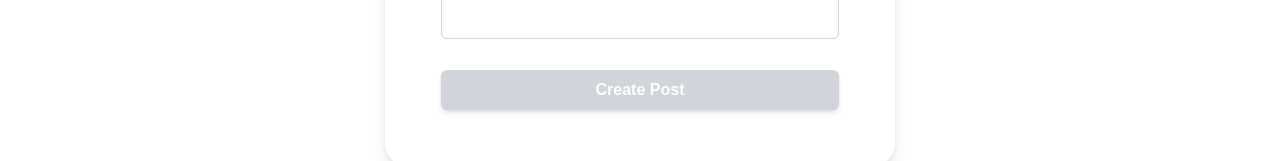
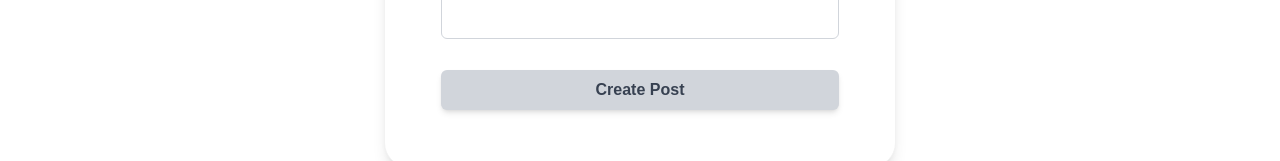
Before and after one commit to wwwcomcomcomcom/nexus-fe, a React (Vite) app: page /createPost in a window 1280 px wide. Shown: the part 517-678 px from the top of the page. Built offline with nearby package versions, Linux system fonts and the light colour scheme; a web font is replaced by a local one.

Commit message:
제출시 navigate 이동

```diff
--- a/src/page/CreatePostPage.tsx
+++ b/src/page/CreatePostPage.tsx
@@ -6,7 +6,39 @@ export default function CreatePostPage() {
   const navigate = useNavigate();
   const formStore = useProjectFormStore();
 
-  const isDisabled = !formStore.name || !formStore.description; // 제목 또는 내용이 비어있으면 비활성화
+  const isDisabled = !formStore.name || !formStore.description;
+
+  async function submitProjectData() {
+    if (isDisabled) return;
+
+    try {
+      const response = await fetch("/api/posts", {
+        method: "POST",
+        headers: {
+          "Content-Type": "application/json",
+        },
+        body: JSON.stringify({
+          name: formStore.name,
+          description: formStore.description,
+        }),
+      });
+
+      // const result = await response.json();
+
+      // 게시글로 이동
+      if (!response.ok) {
+        // 임시로 !으로 바꾸어 놓음
+        // const postId = result.id; // 서버에서 생성된 게시글 ID를 응답받았다고 가정
+        const postId = 3; // id 임시로 3으로 지정
+        navigate(`/post/${postId}`); // 게시글 상세 페이지로 이동
+      } else {
+        alert("게시글 생성에 실패했습니다.");
+      }
+    } catch (error) {
+      console.error("Error submitting post:", error);
+      alert("게시글 생성 중 오류가 발생했습니다.");
+    }
+  }
 
   return (
     <>
@@ -25,7 +57,7 @@ export default function CreatePostPage() {
         </p>
       </div>
       <div className="flex flex-col items-center h-fit p-4 pb-10 ">
-        {/* 컨테이너*/}
+        {/* 컨테이너 */}
         <div className="w-full max-w-lg mt-3 p-14 bg-white rounded-3xl shadow-lg border border-[#F2F2F2] ">
           <div className="flex flex-col gap-6">
             {/* 프로젝트 이름 */}
@@ -48,7 +80,7 @@ export default function CreatePostPage() {
               />
             </div>
 
-            {/* 프로젝트 설명*/}
+            {/* 프로젝트 설명 */}
             <div>
               <label
                 htmlFor="projectDescription"
@@ -59,7 +91,7 @@ export default function CreatePostPage() {
               <textarea
                 id="projectDescription"
                 className="w-full mt-1 p-2 border border-gray-300 rounded-md"
-                placeholder="글을 작성해주세요. "
+                placeholder="글을 작성해주세요."
                 value={formStore.description}
                 rows={5}
                 style={{ overflow: "hidden", resize: "none" }}
@@ -73,12 +105,13 @@ export default function CreatePostPage() {
 
             {/* Submit Button */}
             <button
-              className={`w-full py-2 px-4 rounded-md text-white text-md font-semibold shadow-md  ${
+              className={`w-full py-2 px-4 rounded-md  text-md font-semibold shadow-md  ${
                 isDisabled
-                  ? "bg-gray-300 cursor-not-allowed text-gray-700"
-                  : "bg-gradient-to-r from-blue-500 to-indigo-500 hover:shadow-lg transition transform hover:-translate-y-0.5 active:translate-y-0.5"
+                  ? "bg-gray-300 cursor-not-allowed text-gray-700 "
+                  : "bg-gradient-to-r from-blue-500 to-indigo-500 hover:shadow-lg transition transform hover:-translate-y-0.5 active:translate-y-0.5 text-white"
               }`}
               disabled={isDisabled}
+              onClick={submitProjectData}
             >
               Create Post
             </button>
```
